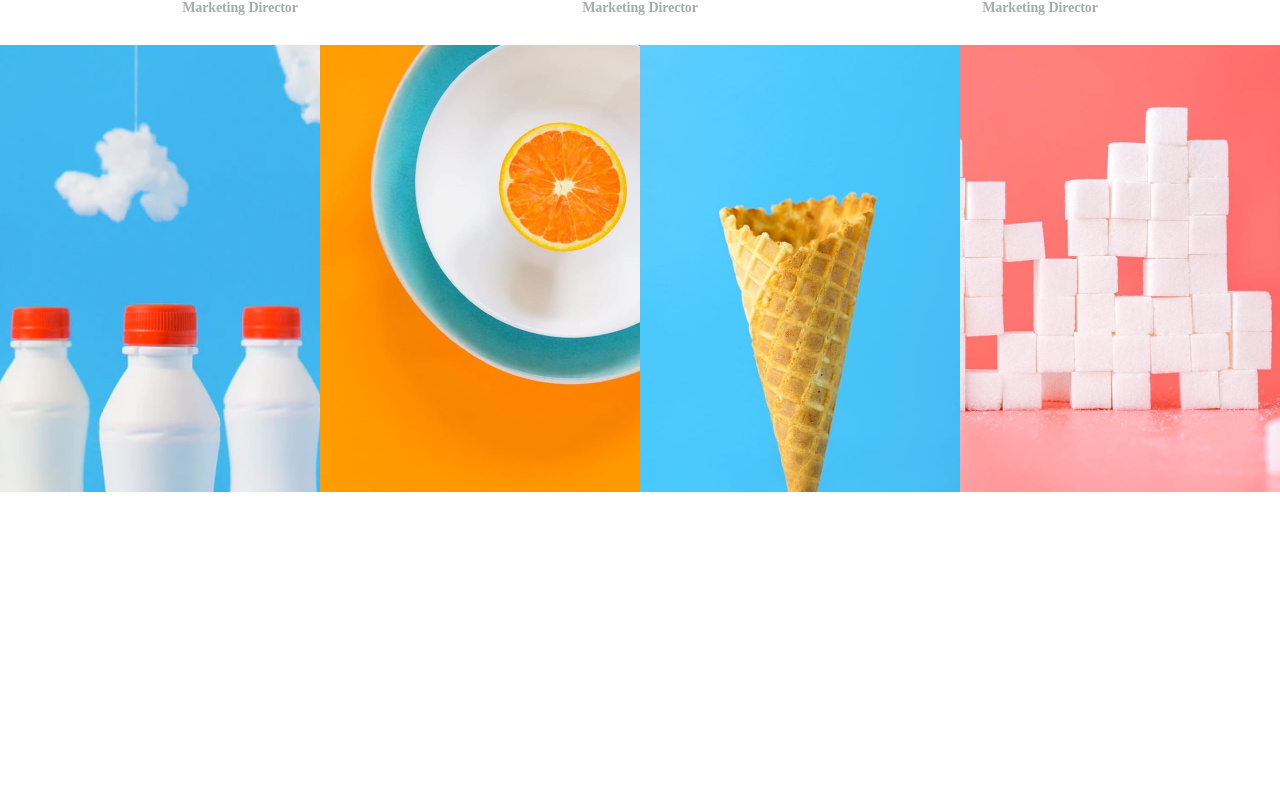
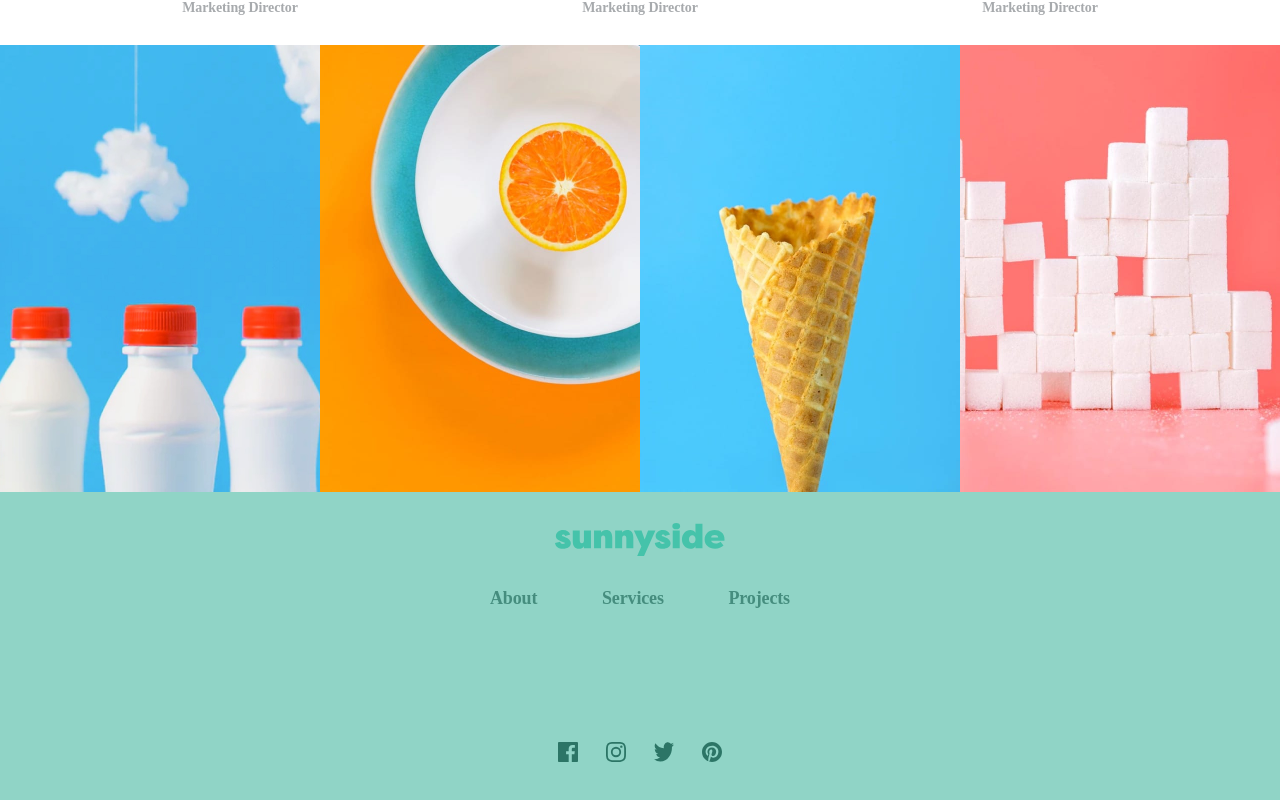
Before and after one commit to Fabio-Matiusso/sunnysideAgency, a React (Create React App) app: page / in a window 1280 px wide. Shown: the part 2705-3505 px from the top of the page. Before the commit the page ends 3197 px from the top, so only its background shows below. Built offline with nearby package versions, Linux system fonts and the light colour scheme.

Commit message:
Adicionando o footer do site

```diff
--- a/src/components/footer/Footer.js
+++ b/src/components/footer/Footer.js
@@ -1,9 +1,95 @@
-import React from "react";
+import React from "react"
+import styled from 'styled-components'
+import FacebookIcon from '../../images/icon-facebook.svg'
+import InstagramIcon from '../../images/icon-instagram.svg'
+import TwitterIcon from '../../images/icon-twitter.svg'
+import PinteresIcon from '../../images/icon-pinterest.svg'
+import Logo from '../../images/logo.svg'
+
+
+const ContainerFooter = styled.footer`
+    width: 100%;
+    height: 350px;
+    background-color: #90D4C6;
+    display: flex;
+    flex-direction: column;
+`
+
+const LogoAndOptions = styled.div`
+    display: flex;
+    flex-direction: column;
+    justify-content: space-evenly;
+    height: 150px;
+`
+
+const LogoSunnyside = styled.img`
+    width: 170px;
+    margin: 0 auto;
+    filter: invert(37%) sepia(41%) saturate(533%) hue-rotate(118deg) brightness(97%) contrast(92%);
+`
+
+const Options = styled.div`
+    display: flex;
+    justify-content: space-between;
+    color: #458D7E;
+    width: 300px;
+    margin: 0 auto;
+    color: #458D7E;
+    cursor: pointer;
+    font-family: 'Barlow';
+    font-style: normal;
+    font-weight: 600;
+    font-size: 18px;
+    line-height: 25px;
+    letter-spacing: -0.128571px;
+
+    p:hover{
+        color: #fff;
+        transition: all 0.1s linear;
+    }
+
+`
+
+const SocialMedia = styled.div`
+    display: flex;
+    justify-content: space-between;
+    width: 164px;
+    margin: 0 auto;
+    height: 120px;
+    align-items: flex-end;
+`
+
+const IconSocialMedia = styled.img`
+    width: 20px;
+    height: 20px;
+    cursor: pointer;
+
+    &:hover{
+        filter:  brightness(0) invert(1);
+        transition: all 0.1s linear;
+    }
+`
 
 const Footer = () => {
     return(
-        <>
-        </>
+        <ContainerFooter>
+            <LogoAndOptions>
+                <LogoSunnyside src = {Logo} />
+
+                <Options>
+                    <p>About</p>
+                    <p>Services</p>
+                    <p>Projects</p>
+                </Options>
+            </LogoAndOptions>
+
+            <SocialMedia>
+                <IconSocialMedia src = {FacebookIcon} />
+                <IconSocialMedia src = {InstagramIcon} />
+                <IconSocialMedia src = {TwitterIcon} />
+                <IconSocialMedia src = {PinteresIcon} />
+            </SocialMedia>
+        </ContainerFooter>
     )
 }
 
```
